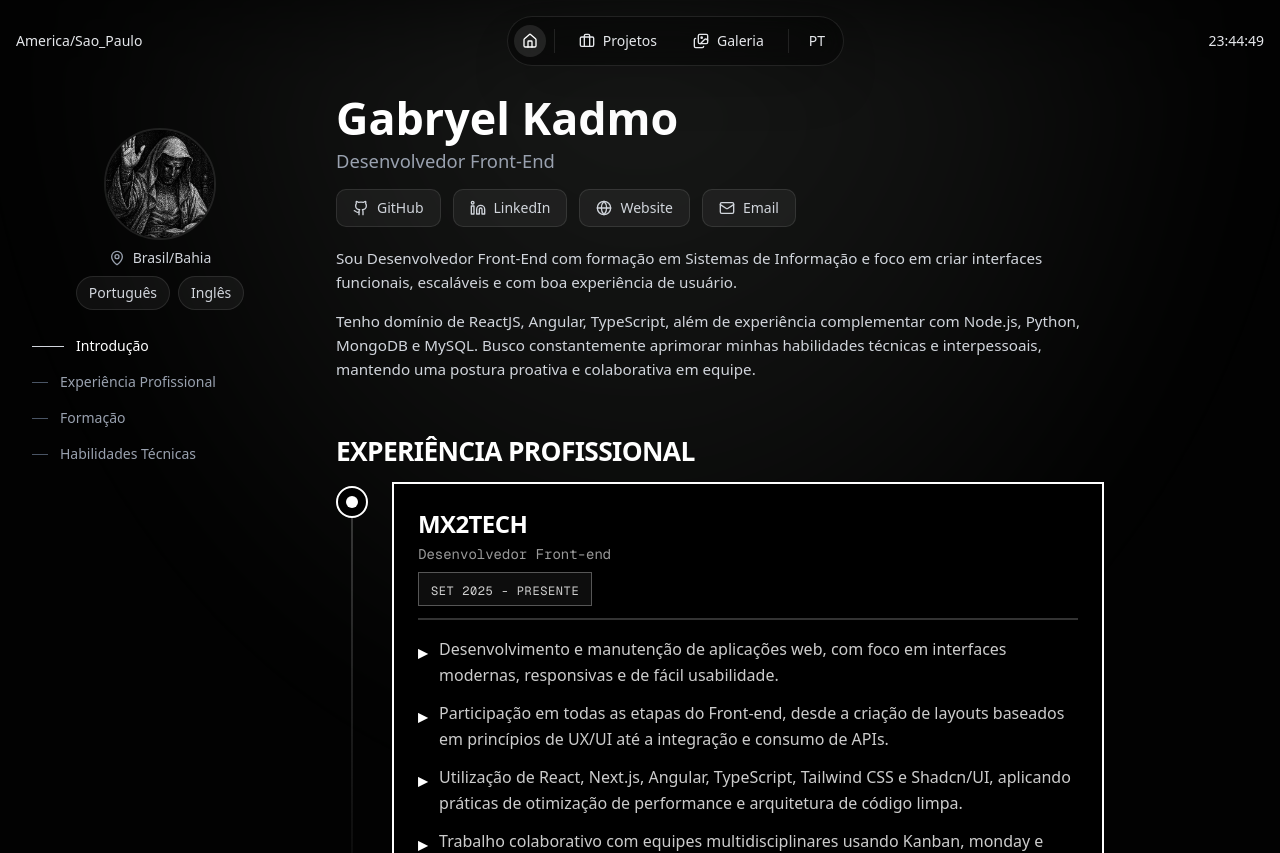
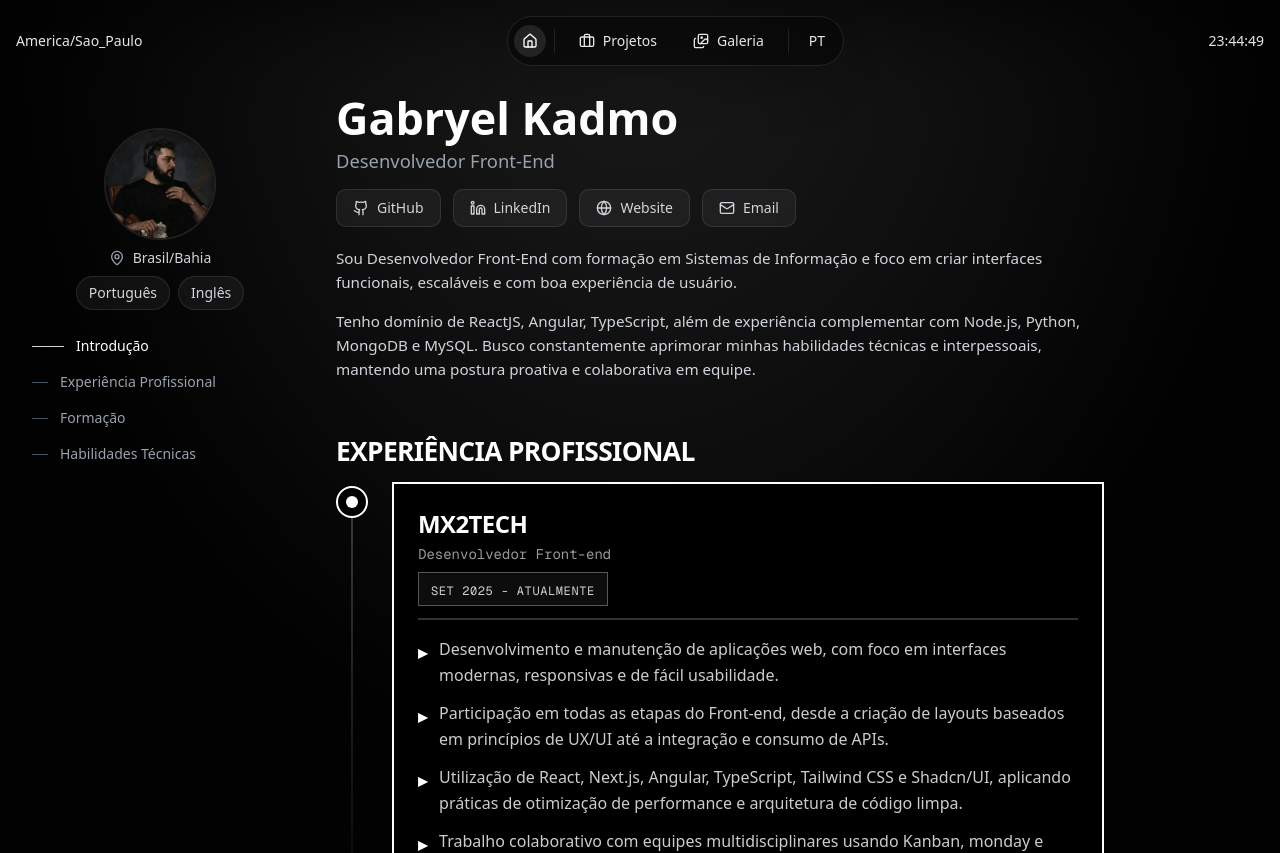
Before and after one commit to GabryelKadmo/Kadmo-TechV2, a Next.js app: page /subdomains/portfolio in a window 1280 px wide. Shown: the top 853 px of the page. Built offline with nearby package versions, Linux system fonts and the light colour scheme.

Commit message:
feat: atualizar imagens de perfil e traduções na página Portfolio

```diff
--- a/app/subdomains/portfolio/locales/translations.ts
+++ b/app/subdomains/portfolio/locales/translations.ts
@@ -32,12 +32,12 @@ export const translations = {
     },
     work: {
       title: "Experiência Profissional",
-      present: "Presente",
+      present: "Atualmente",
       experiences: [
         {
           company: "MX2Tech",
           role: "Desenvolvedor Front-end",
-          period: "Set 2025 - Presente",
+          period: "Set 2025 - Atualmente",
           achievements: [
             "Desenvolvimento e manutenção de aplicações web, com foco em interfaces modernas, responsivas e de fácil usabilidade.",
             "Participação em todas as etapas do Front-end, desde a criação de layouts baseados em princípios de UX/UI até a integração e consumo de APIs.",
--- a/app/subdomains/portfolio/page.tsx
+++ b/app/subdomains/portfolio/page.tsx
@@ -29,7 +29,7 @@ export default function PortfolioPage() {
                         {/* Avatar */}
                         <div className="w-20 h-20 sm:w-24 sm:h-24 rounded-full overflow-hidden border-2 border-white/10 flex-shrink-0">
                             <Image
-                                src="/portfolio/Balduino IV.jpg"
+                                src="/myself/Me-pfp-paint-gray.webp"
                                 alt="Profile"
                                 width={96}
                                 height={96}
@@ -62,7 +62,7 @@ export default function PortfolioPage() {
                             {/* Avatar */}
                             <div className="portfolio-avatar w-48 h-48 rounded-full overflow-hidden border-2 border-white/10">
                                 <Image
-                                    src="/portfolio/Balduino IV.jpg"
+                                    src="/myself/Me-pfp-paint-gray.webp"
                                     alt="Profile"
                                     width={192}
                                     height={192}
```
Also changed, not shown: public/myself/Me-pfp-paint-gray.webp (added), public/portfolio/pfp.jpg (deleted).
